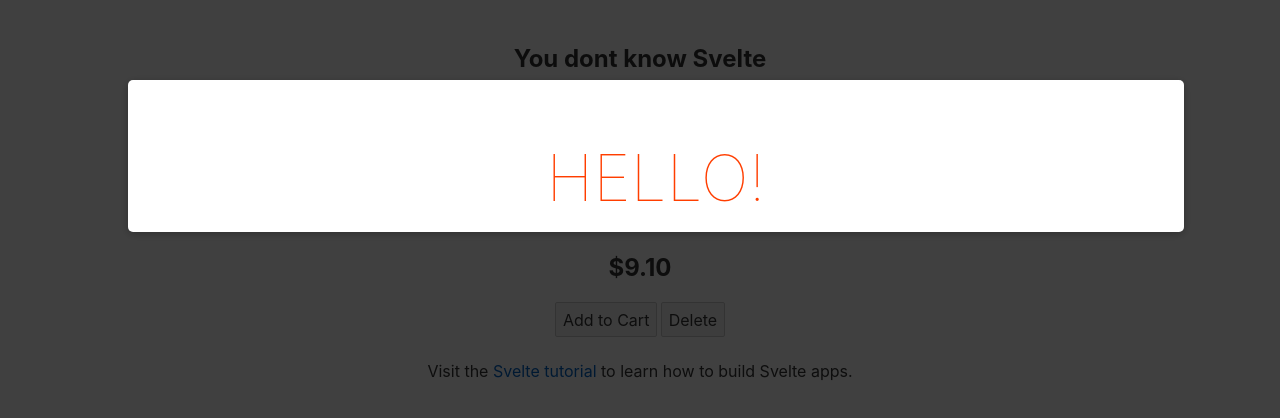
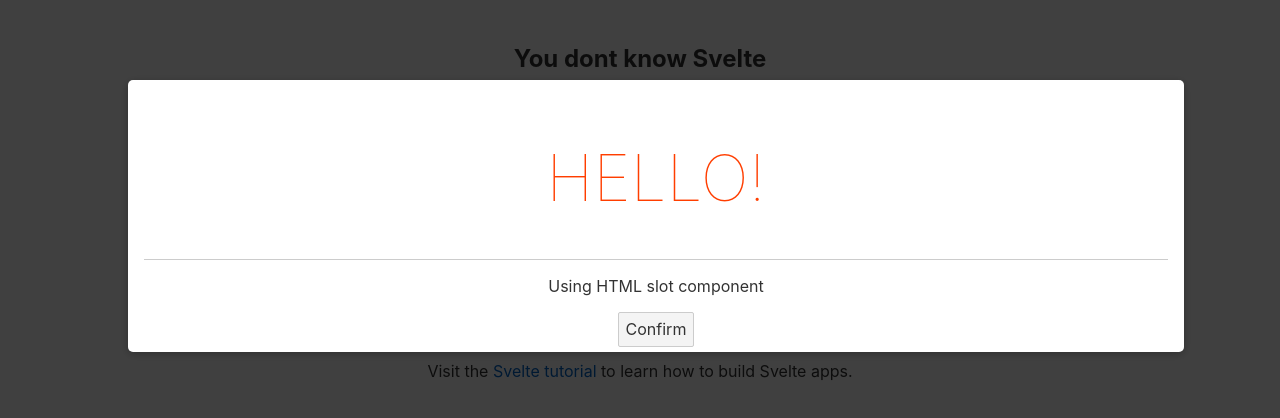
Before and after one commit to agungTuanany/svelte_course, a Svelte app in the folder diving_deeper_into_component/: page / in a window 1280 px wide. Shown: the top 418 px of the page. Built offline with nearby package versions, Linux system fonts and the light colour scheme.

Commit message:
Chapter_6: Diving deeper into component | Using Slot attribute (name)

```diff
--- a/diving_deeper_into_component/src/App.svelte
+++ b/diving_deeper_into_component/src/App.svelte
@@ -62,8 +62,10 @@
     {/each}
 
     <Modal>
-        <h1>Hello!</h1>
+        <h1 slot="header">Hello!</h1>
         <p>Using HTML slot component</p>
+        <button slot="footer">Confirm</button>
     </Modal>
+
     <p>Visit the <a href="https://svelte.dev/tutorial">Svelte tutorial</a> to learn how to build Svelte apps.</p>
 </main>
--- a/diving_deeper_into_component/src/UI/Modal.svelte
+++ b/diving_deeper_into_component/src/UI/Modal.svelte
@@ -17,7 +17,7 @@
         top: 10vh;
         left: 10%;
         width: 80%;
-        max-height: 15vh;
+        max-height: 30vh;
         background: white;
         border-radius: 5px;
         z-index: 100;
@@ -31,5 +31,18 @@
 </style>
 <div class="backdrop"></div>
 <div class="modal">
-    <slot />
+    <!-- https://developer.mozilla.org/en-US/docs/Web/HTML/Element/Slot -->
+    <header>
+        <slot name="header" />
+    </header>
+
+    <div class="content">
+        <slot />
+    </div>
+    <footer>
+        <slot name="footer">
+            <button>Close</button>
+        </slot>
+    </footer>
+
 </div>
```
